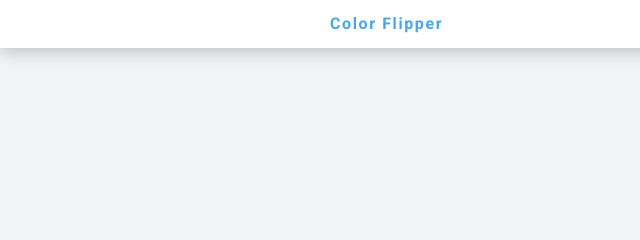
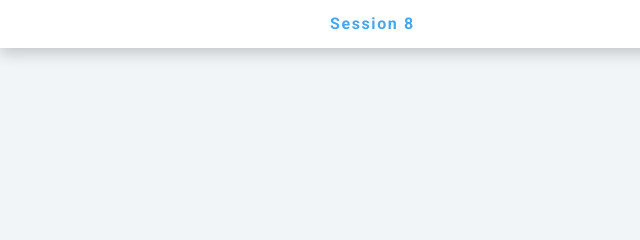
Before and after one commit to Heba30018/Session8_exp1, a plain HTML site: page index.html in a window 1280 px wide. Shown: the top 240 px of the page, 0-640 px from the left. Drawn offline with nearby package versions, Linux system fonts and the light colour scheme.

Commit message:
change header

```diff
--- a/index.html
+++ b/index.html
@@ -11,7 +11,7 @@
   <body>
     <nav>
       <div class="nav-center">
-        <h4>color flipper</h4>
+        <h4>Session 8 </h4>
         <ul class="nav-links">
           <li><a href="index.html">simple</a></li>
           <li><a href="hex.html">hex</a></li>
```
